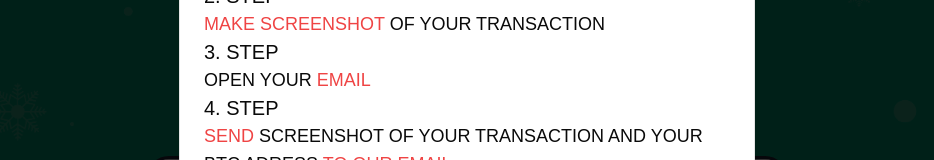
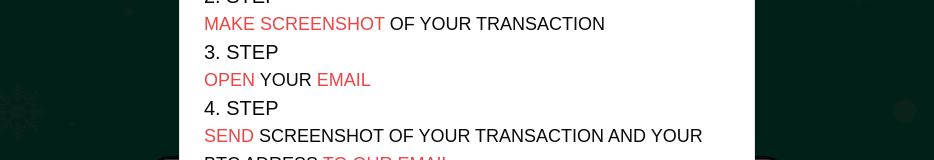
Before and after one commit to byblik10/start-christmas, a Next.js app: page / in a window 1280 px wide. Both pictures are taken after a click on the button "IMPORTANT". Shown: the part 360-520 px from the top of the page, without its empty margins (173-1107 px from the left). Built offline with nearby package versions, Linux system fonts and the light colour scheme; a web font is replaced by a local one; what tailwindcss-motion would draw is missing.

Commit message:
vercel-v16

```diff
--- a/src/components/shared/important-button.tsx
+++ b/src/components/shared/important-button.tsx
@@ -73,7 +73,7 @@
                             3. STEP
                         </p>
                         <p className='m1:text-base sm2:text-lg'>
-                            OPEN YOUR <span className='text-red-500'>EMAIL</span>
+                        <span className='text-red-500'>OPEN</span> YOUR <span className='text-red-500'>EMAIL</span>
                         </p>
                         <p className='m1:text-xl sm2:text-xl'>
                             4. STEP
```
